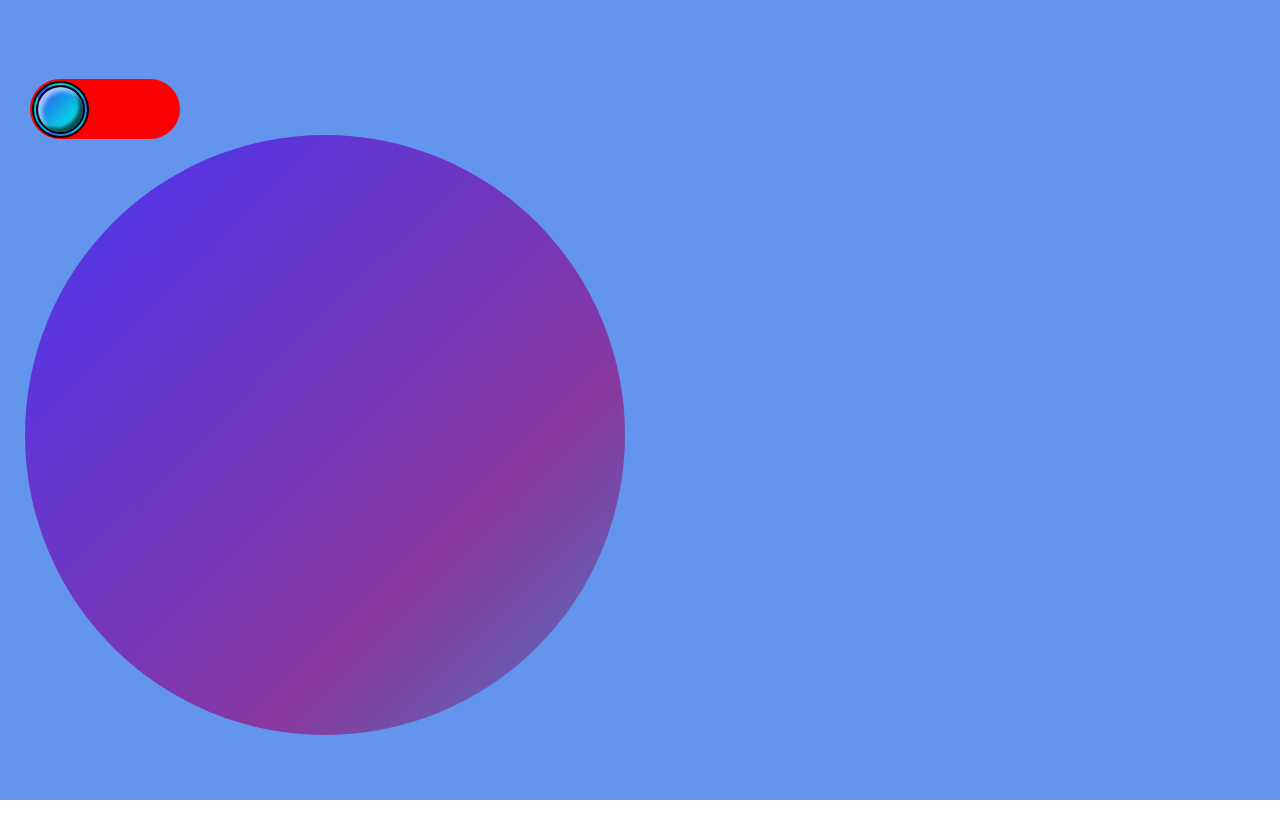
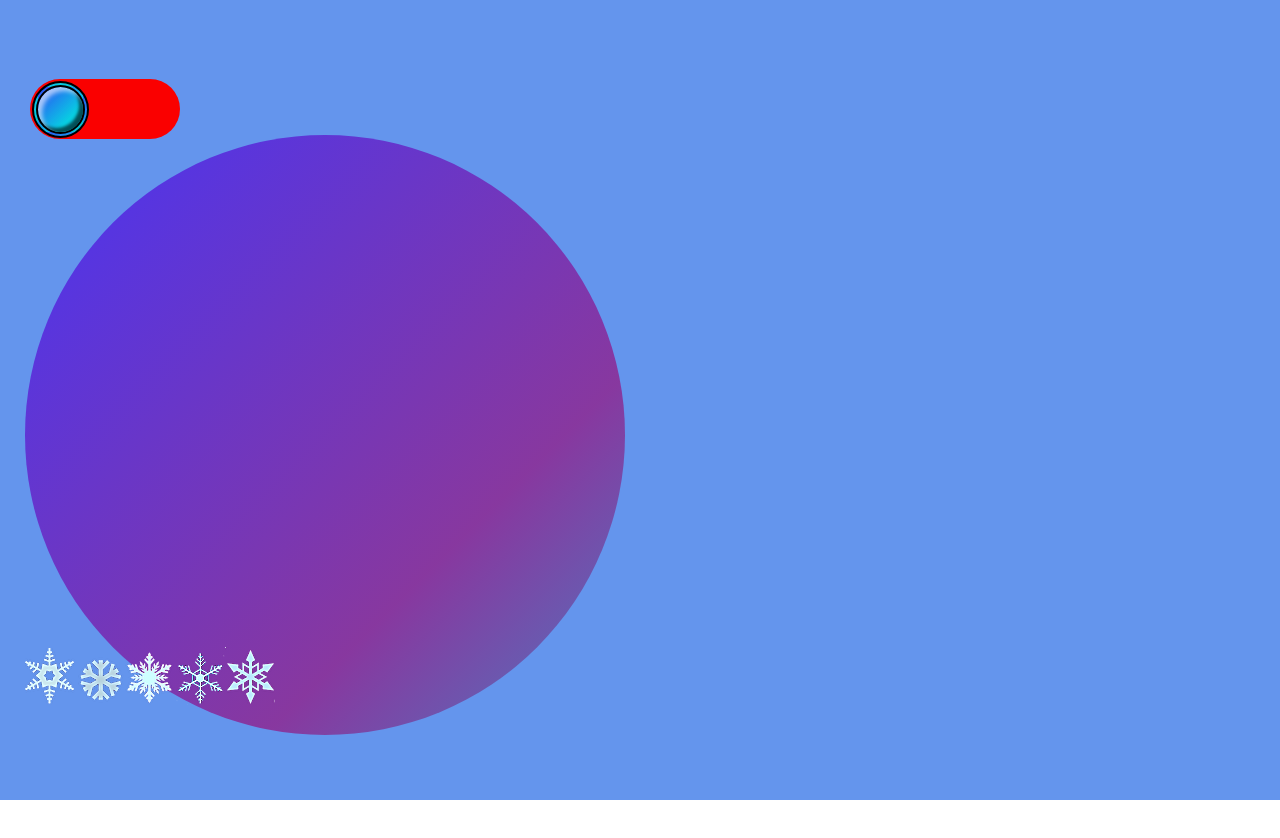
Before and after one commit to UrsulaKesek/uk-toggle, a React (Create React App) app: page / in a window 1280 px wide. Shown: the top 838 px of the page. Built offline with nearby package versions, Linux system fonts and the light colour scheme.

Commit message:
added snowflakes

```diff
--- a/src/components/Toggle/index .js
+++ b/src/components/Toggle/index .js
@@ -1,13 +1,15 @@
 import React from "react";
 import "./Toggle.css";
-import Cocktail from "./images/483241.png";
-import Cocktail2 from "./images/483242.png";
-import Cocktail3 from "./images/483243.png";
 import Cocktail4 from "./images/Artboard 1.png";
 import Cocktail5 from "./images/Artboard 2.png";
 import Cocktail6 from "./images/Artboard 3.png";
 import Cocktail7 from "./images/Artboard 4.png";
 import Cocktail8 from "./images/Artboard 5.png";
+import Snowflake6 from "./images/Snowflake6.png";
+import Snowflake7 from "./images/Snowflake7.png";
+import Snowflake8 from "./images/Snowflake8.png";
+import Snowflake9 from "./images/Snowflake9.png";
+import Snowflake10 from "./images/Snowflake10.png";
 function Toggle({
   isOn,
   handleToggle,
@@ -45,28 +47,39 @@ function Toggle({
           className="p1"
           style={{ color: isOn && onColor2, fontSize: isOn && onFontSize }}
         >
-          7 O'Clock ❄️ ❄️ ❄️ ❄️ ❄️
+          7 O'Clock
         </p>
-
         <img
-          className="cocktail"
-          style={{ visibility: isOn && onHidden }}
-          src={Cocktail}
-          alt="cocktail"
+          className="snow6"
+          style={{ visibility: isOn && onVisible }}
+          src={Snowflake6}
+          alt="snowflake"
         />
         <img
-          className="cocktail3"
-          style={{ visibility: isOn && onHidden }}
-          src={Cocktail3}
-          alt="cocktail"
+          className="snow7"
+          style={{ visibility: isOn && onVisible }}
+          src={Snowflake7}
+          alt="snowflake"
+        />
+        <img
+          className="snow8"
+          style={{ visibility: isOn && onVisible }}
+          src={Snowflake8}
+          alt="snowflake"
+        />
+        <img
+          className="snow9"
+          style={{ visibility: isOn && onVisible }}
+          src={Snowflake9}
+          alt="snowflake"
+        />
+        <img
+          className="snow10"
+          style={{ visibility: isOn && onVisible }}
+          src={Snowflake10}
+          alt="snowflake"
         />
 
-        <img
-          className="cocktail2"
-          style={{ visibility: isOn && onHidden }}
-          src={Cocktail2}
-          alt="cocktail"
-        />
         <img
           className="cocktail4"
           style={{ visibility: isOn && onVisible }}
```
